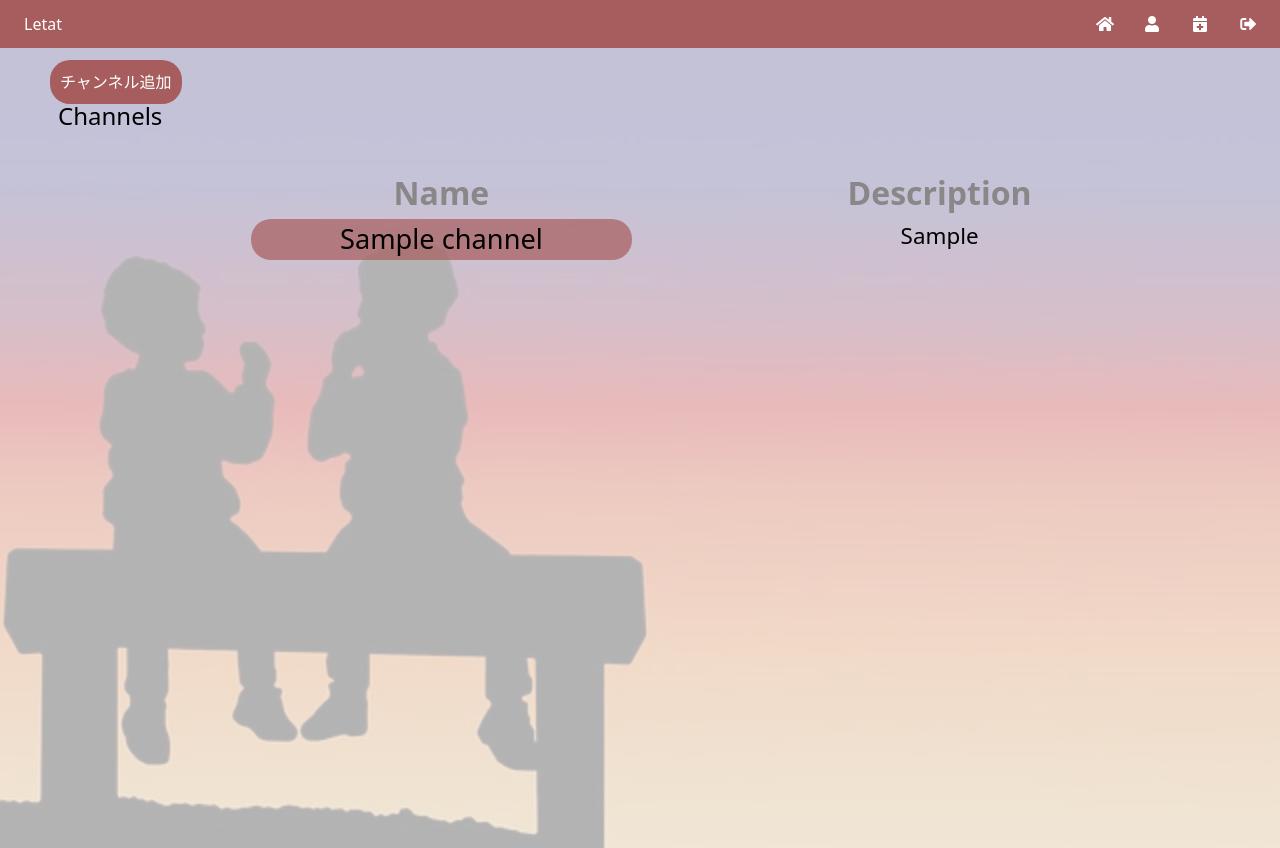
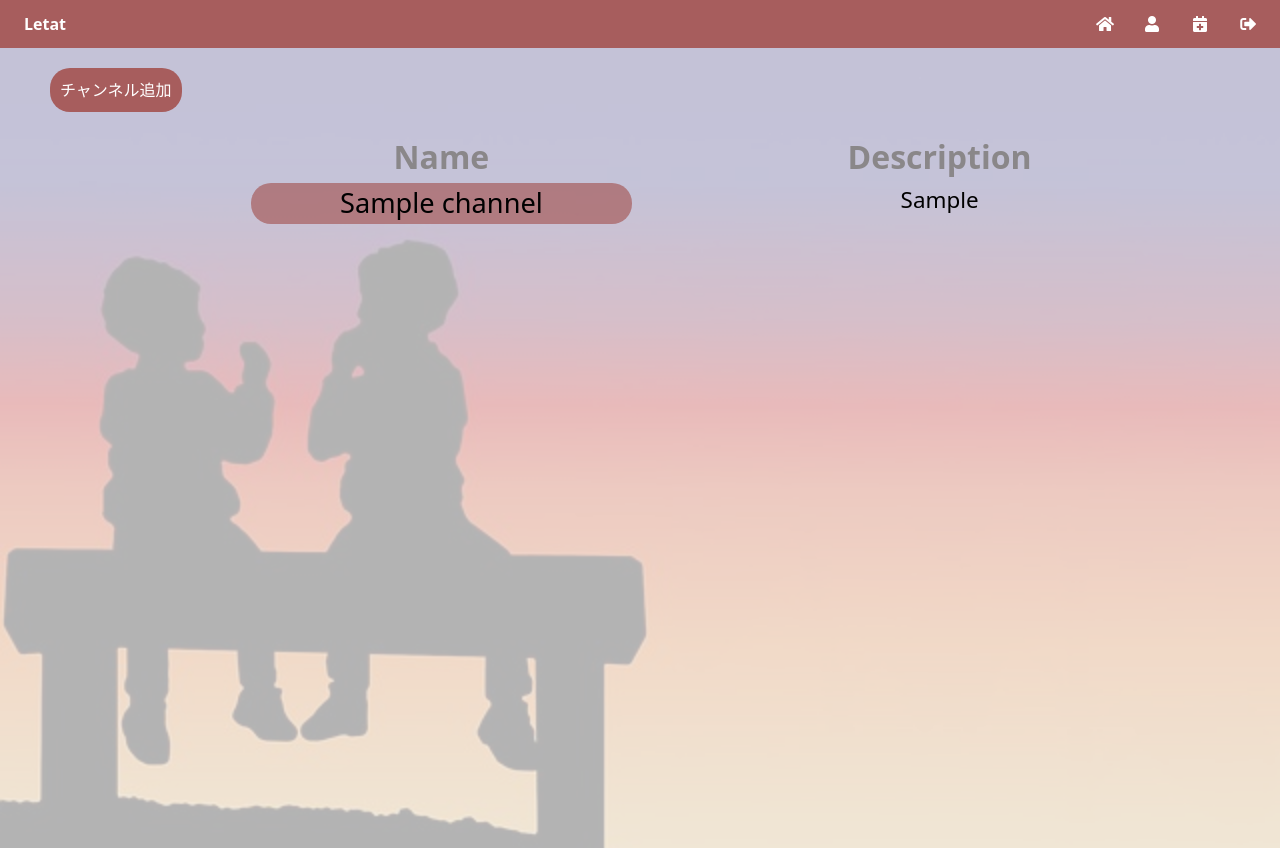
Before and after one commit to hackathon-team-e/chatapp, a Flask app: page / in a window 1280 px wide. Run offline with Flask 2, Linux system fonts and the light colour scheme; the visitor is signed in with stand-in values (Sample User, id 1); tables that the repository leaves empty hold one stand-in row (values such as "Sample post"); some libraries are stand-ins or nearby versions.

Commit message:
header-logo太字に変更・チャンネル一覧画面のChannelsを削除

```diff
--- a/static/css/header.css
+++ b/static/css/header.css
@@ -14,6 +14,7 @@
   text-decoration: none;
   font-size: 16px;
   color: white;
+  font-weight: bold;
 }
 
 .header-list {
--- a/static/css/main.css
+++ b/static/css/main.css
@@ -16,14 +16,6 @@ background-attachment: fixed;
   height: 100vh;
 }
 
-.channels {
-  font-size: 24px;
-  position: relative;
-  top: 50px;
-  left: 58px;
-  width: 100px;
-}
-
 .btn {
   border-radius: 20px;
   background-color: #A75D5D;
@@ -31,7 +23,7 @@ background-attachment: fixed;
   text-decoration: none;
   color: #fff;
   position: relative;
-  bottom: 24px;
+  top: 20px;
   left: 50px;
 }
 
@@ -110,7 +102,6 @@ background-attachment: fixed;
   top: 40px;
   left: 400px;
   color: rgb(138, 135, 137);
-
 }
 
 .channel-description {
--- a/templates/index.html
+++ b/templates/index.html
@@ -7,7 +7,6 @@
 <meta name="viewport" content="width=device-width,initial-scale=1">
 <div class="main-container channelpage">
   <div class="bg-mask">
-    <div class="channels">Channels</div>
       <button id="add-button" class="btn">チャンネル追加</button>
       {% include "create-channel.html" %}
       <table class="table">
```
